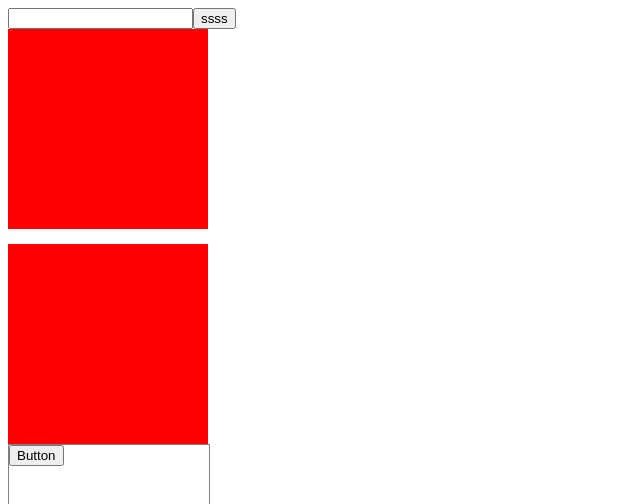
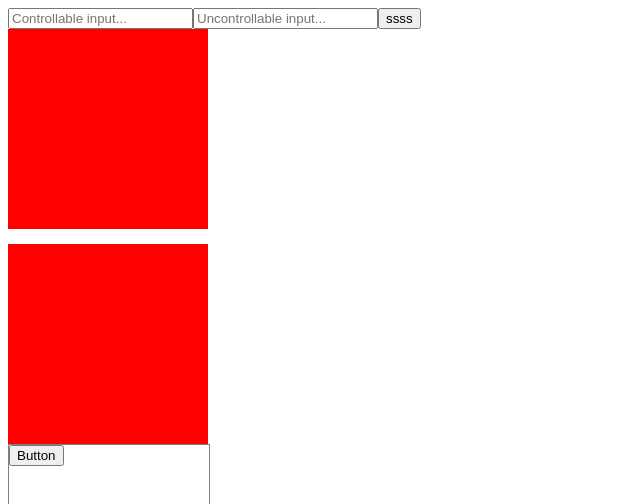
Before and after one commit to akir0/React-TypeScript-Test, a React (Vite) app: page / in a window 1280 px wide. Shown: the top 504 px of the page, without its empty margins (0-640 px from the left). Built offline with nearby package versions, Linux system fonts and the light colour scheme; no server answers.

Commit message:
feat: useref typisation

```diff
--- a/src/components/EventsExample.tsx
+++ b/src/components/EventsExample.tsx
@@ -1,15 +1,16 @@
-import React, { FC, useState } from "react";
+import React, { FC, useRef, useState } from "react";
 
 const EventsExample: FC = () => {
   const [value, setValue] = useState<string>("");
   const [isDrag, setIsDrag] = useState<boolean>(false);
+  const inputRef = useRef<HTMLInputElement>(null);
 
   const changeHandler = (e: React.ChangeEvent<HTMLInputElement>) => {
     setValue(e.target.value);
   };
 
   const clickHandler = (e: React.MouseEvent<HTMLButtonElement>) => {
-    console.log(value);
+    console.log(inputRef.current?.value);
   };
 
   const dragHandler = (e: React.DragEvent<HTMLDivElement>) => {
@@ -34,7 +35,8 @@
   };
   return (
     <div>
-      <input value={value} onChange={changeHandler} type="text" />
+      <input value={value} onChange={changeHandler} type="text" placeholder="Controllable input..." />
+      <input ref={inputRef} type="text"placeholder="Uncontrollable input..." />
       <button onClick={clickHandler}>ssss</button>
       <div
         onDrag={dragHandler}
```
